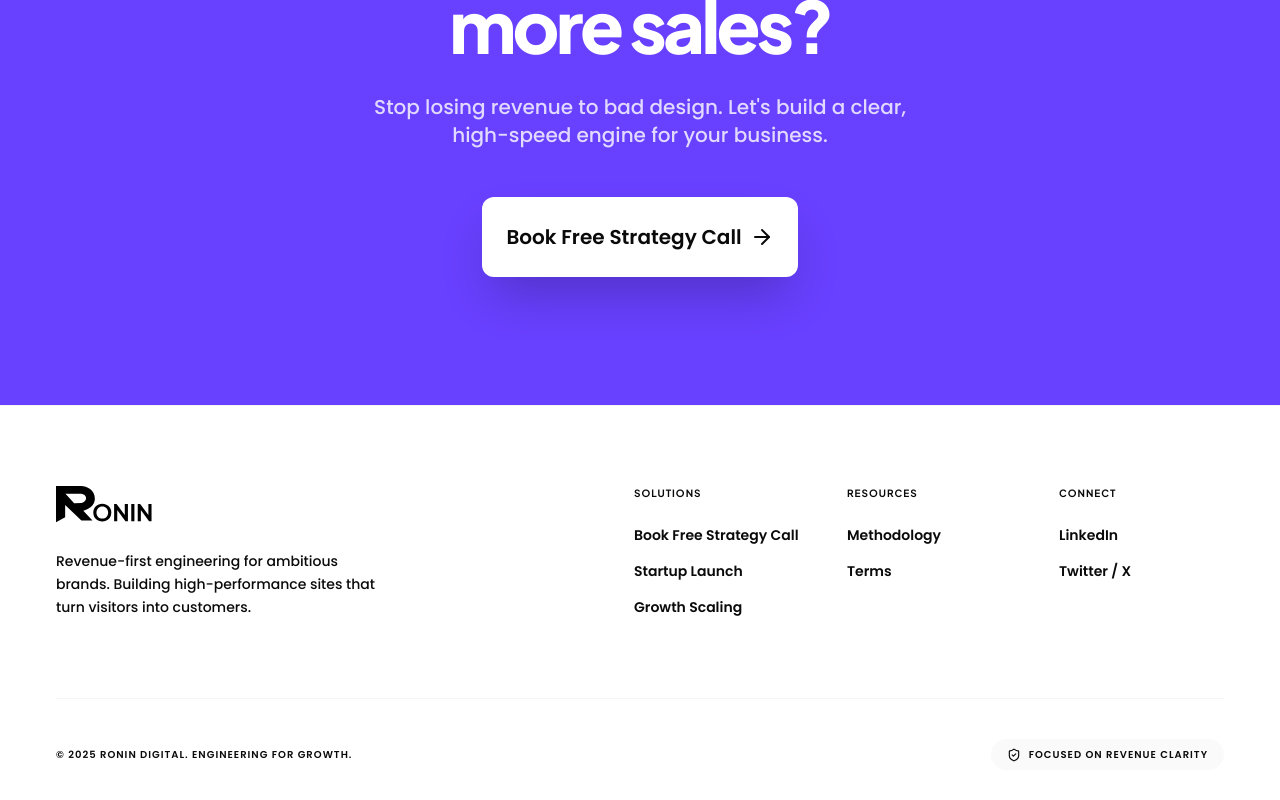
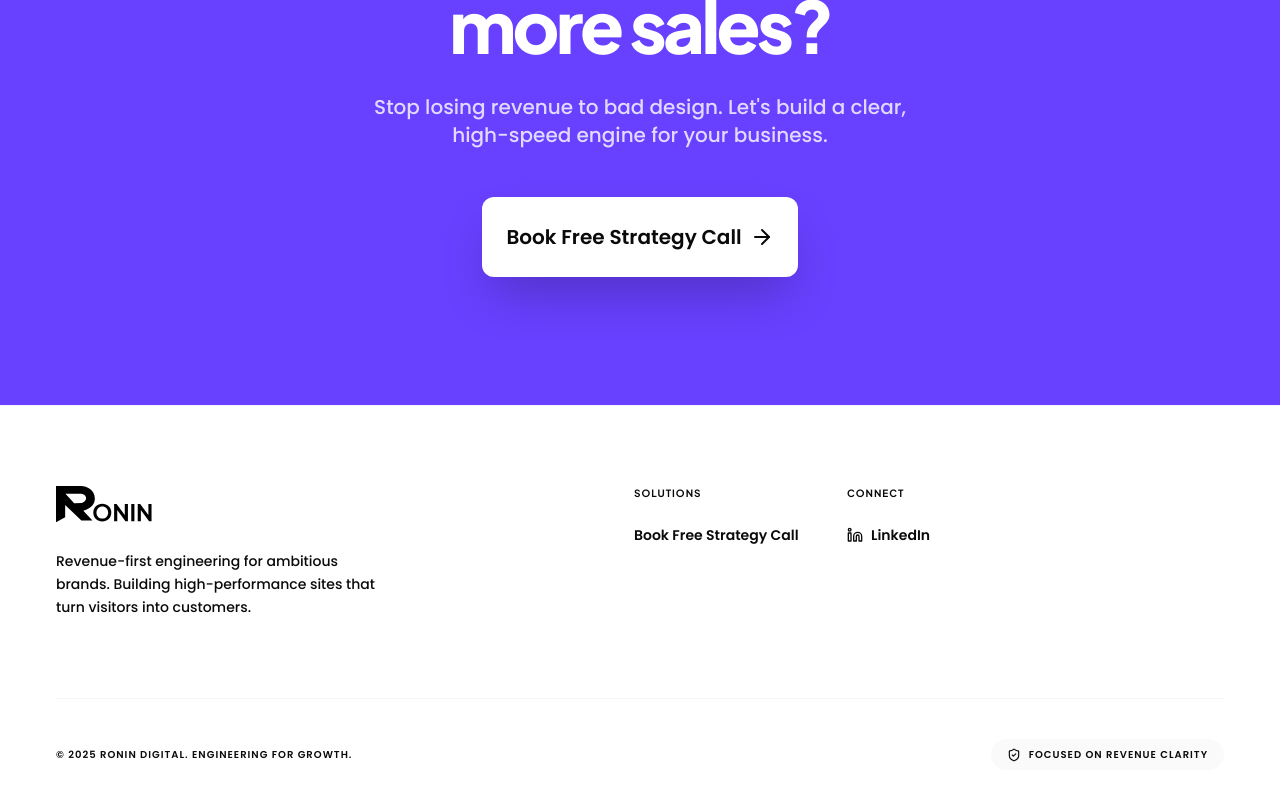
Before and after one commit to varun-vk17/ronin, a React (Vite) app: page / in a window 1280 px wide. Shown: the part 7660-8460 px from the top of the page. Built offline with nearby package versions, Linux system fonts and the light colour scheme.

Commit message:
Cleanup footer links, remove social placeholders, and add LinkedIn icon

```diff
--- a/src/components/Footer.tsx
+++ b/src/components/Footer.tsx
@@ -1,5 +1,5 @@
 import React from 'react';
-import { ShieldCheck } from 'lucide-react';
+import { ShieldCheck, Linkedin } from 'lucide-react';
 import { FadeIn } from './FadeIn';
 
 export const Footer = () => (
@@ -17,22 +17,39 @@ export const Footer = () => (
                     </FadeIn>
                 </div>
                 <div className="grid grid-cols-2 sm:grid-cols-3 gap-12">
-                    {[
-                        { title: "SOLUTIONS", links: ["Book Free Strategy Call", "Startup Launch", "Growth Scaling"] },
-                        { title: "RESOURCES", links: ["Methodology", "Terms"] },
-                        { title: "CONNECT", links: ["LinkedIn", "Twitter / X"] }
-                    ].map((col, i) => (
-                        <div key={i}>
-                            <FadeIn delay={200 + i * 100} direction="none">
-                                <h4 className="font-bold font-heading text-[10px] uppercase tracking-widest text-ronin-neutral-400 mb-6">{col.title}</h4>
-                                <ul className="space-y-4 font-sans font-semibold text-sm">
-                                    {col.links.map(link => (
-                                        <li key={link}><a href="#" className="hover:text-ronin-electric transition-colors">{link}</a></li>
-                                    ))}
-                                </ul>
-                            </FadeIn>
-                        </div>
-                    ))}
+                    <div>
+                        <FadeIn delay={200} direction="none">
+                            <h4 className="font-bold font-heading text-[10px] uppercase tracking-widest text-ronin-neutral-400 mb-6">SOLUTIONS</h4>
+                            <ul className="space-y-4 font-sans font-semibold text-sm">
+                                <li>
+                                    <button
+                                        onClick={() => document.getElementById('booking')?.scrollIntoView({ behavior: 'smooth' })}
+                                        className="hover:text-ronin-electric transition-colors text-left"
+                                    >
+                                        Book Free Strategy Call
+                                    </button>
+                                </li>
+                            </ul>
+                        </FadeIn>
+                    </div>
+                    <div>
+                        <FadeIn delay={300} direction="none">
+                            <h4 className="font-bold font-heading text-[10px] uppercase tracking-widest text-ronin-neutral-400 mb-6">CONNECT</h4>
+                            <ul className="space-y-4 font-sans font-semibold text-sm">
+                                <li>
+                                    <a
+                                        href="https://www.linkedin.com/in/varun-kumaran/"
+                                        target="_blank"
+                                        rel="noopener noreferrer"
+                                        className="flex items-center gap-2 hover:text-ronin-electric transition-colors"
+                                    >
+                                        <Linkedin size={16} />
+                                        <span>LinkedIn</span>
+                                    </a>
+                                </li>
+                            </ul>
+                        </FadeIn>
+                    </div>
                 </div>
             </div>
             <FadeIn delay={600} direction="none" className="pt-10 border-t border-ronin-neutral-100 flex flex-col md:flex-row justify-between items-center gap-6">
```
